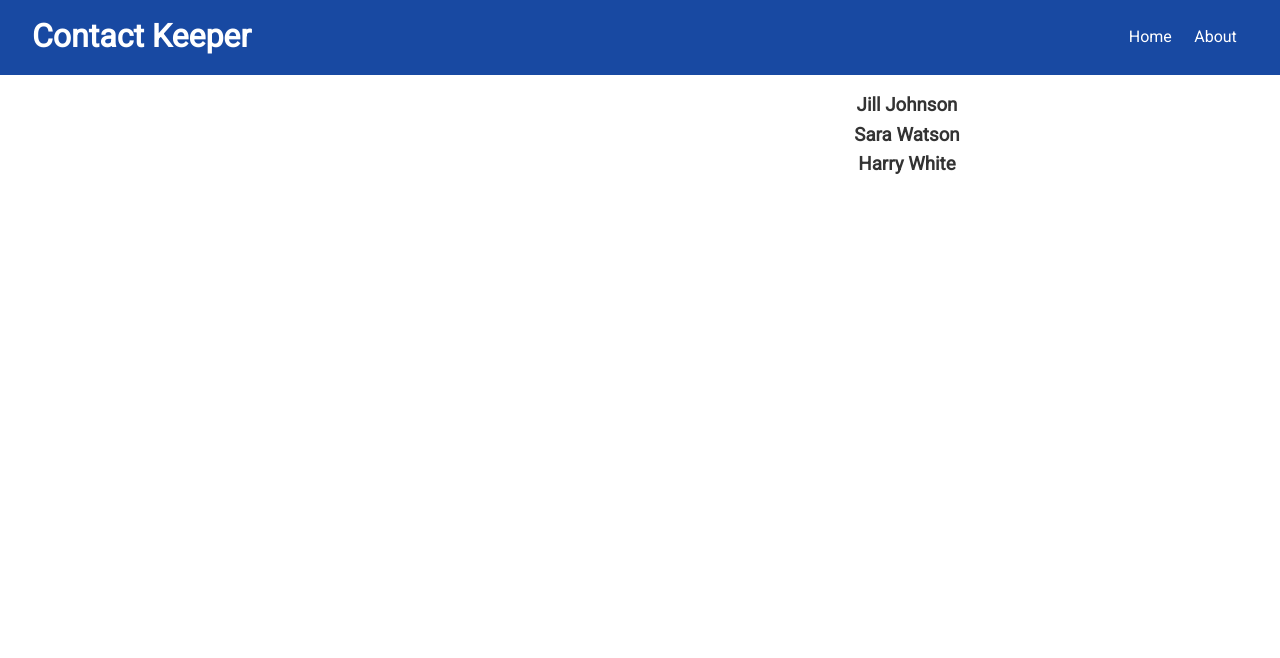
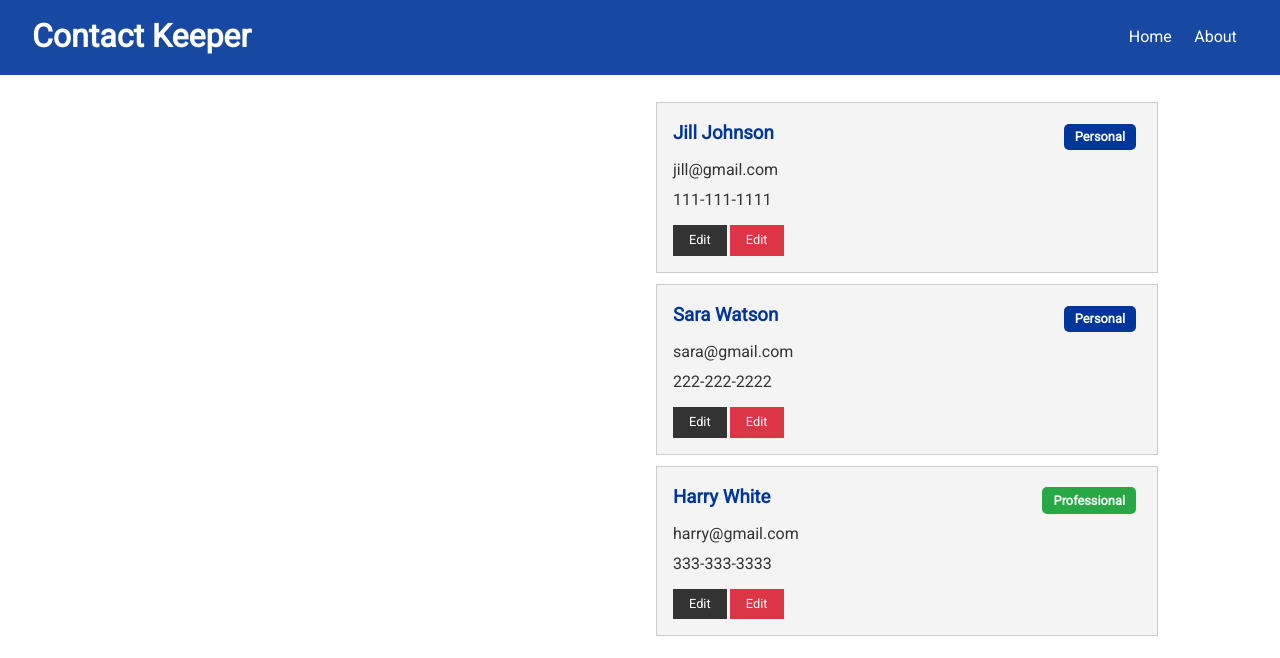
Before and after one commit to phishchiang/web3dviewer_system, a React (Create React App) app in the folder client/: page / in a window 1280 px wide. Shown: the top 658 px of the page. Built offline with nearby package versions, Linux system fonts and the light colour scheme.

Commit message:
Finish contact ui

```diff
--- a/client/src/components/contacts/ContactItem.js
+++ b/client/src/components/contacts/ContactItem.js
@@ -0,0 +1,45 @@
+import React from "react";
+import PropTypes from "prop-types";
+
+const ContactItem = ({ contact }) => {
+  const { id, name, email, phone, type } = contact;
+  return (
+    <div className="card bg-light">
+      <h3 className="text-primary text-left">
+        {name}
+        {""}{" "}
+        <span
+          style={{ float: "right" }}
+          className={
+            "badge " +
+            (type === "professional" ? "badge-success" : "badge-primary")
+          }
+        >
+          {type.charAt(0).toUpperCase() + type.slice(1)}
+        </span>
+      </h3>
+      <ul className="list">
+        {email && (
+          <li>
+            <i className="fas fa-envelope-open" /> {email}
+          </li>
+        )}
+        {phone && (
+          <li>
+            <i className="fas fa-phone-open" /> {phone}
+          </li>
+        )}
+      </ul>
+      <p>
+        <button className="btn btn-dark btn-sm">Edit</button>
+        <button className="btn btn-danger btn-sm">Edit</button>
+      </p>
+    </div>
+  );
+};
+
+ContactItem.propTypes = {
+  contact: PropTypes.object.isRequired
+};
+
+export default ContactItem;
--- a/client/src/components/contacts/Contacts.js
+++ b/client/src/components/contacts/Contacts.js
@@ -1,4 +1,5 @@
 import React, { Fragment, useContext } from "react";
+import ContactItem from "./ContactItem";
 import ContactContext from "../../context/contact/contactContext";
 
 const Contacts = () => {
@@ -8,7 +9,7 @@ const Contacts = () => {
   return (
     <Fragment>
       {contacts.map(contact => (
-        <h3>{contact.name}</h3>
+        <ContactItem key={contact.id} contact={contact} />
       ))}
     </Fragment>
   );
```
